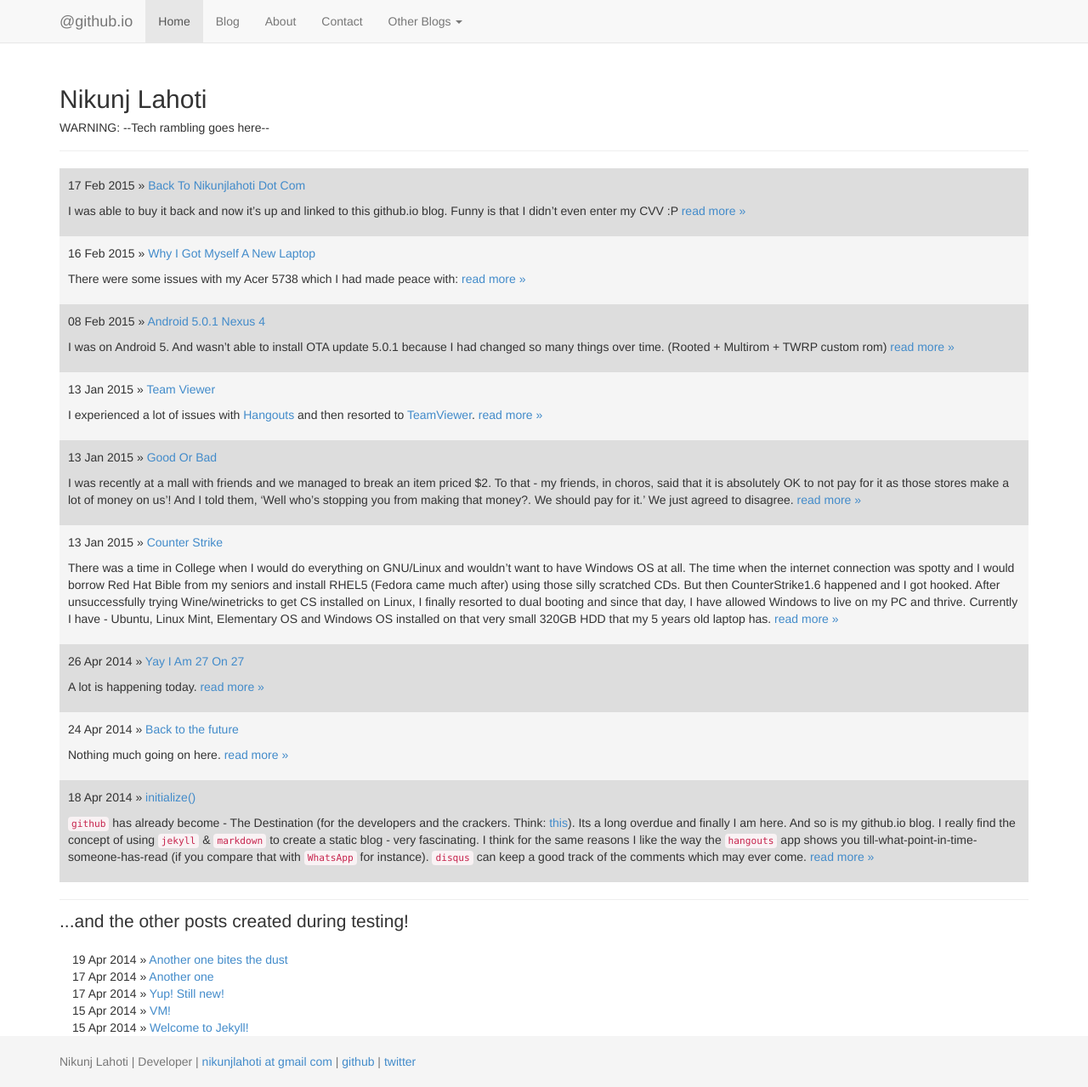
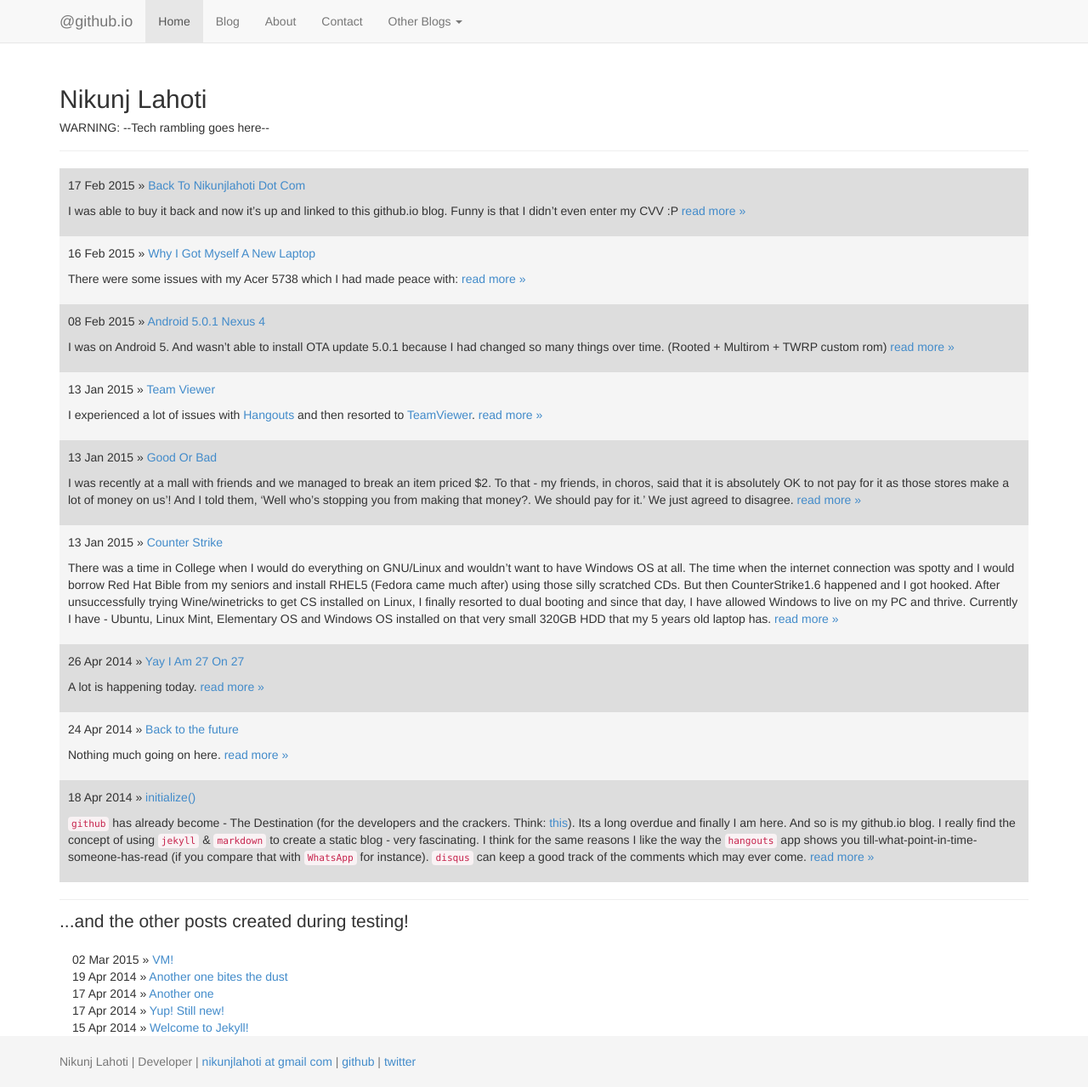
Before and after one commit to nikunjlahoti/nikunjlahoti.github.io, a Jekyll site: the page built from index.html, in a window 1280 px wide and 1279 px high. Shown: the whole window at 85% size. Built offline with Jekyll 4.4.1, drawn with Linux system fonts in a browser that asks for light colours; nearby versions of some CDN libraries; Markdown is read by kramdown in place of the engine named in the settings; the list of posts is cut into pages by our own code.

Commit message:
Update 2015-03-02-VM.markdown

```diff
--- a/_posts/2015-03-02-VM.markdown
+++ b/_posts/2015-03-02-VM.markdown
@@ -1,7 +1,7 @@
 ---
 layout: post
 title:  "VM!"
-date:   2014-04-15 19:21:17 +0530
+date:   2015-03-02 19:21:17 +0530
 categories: blog test
 ---
 
```
